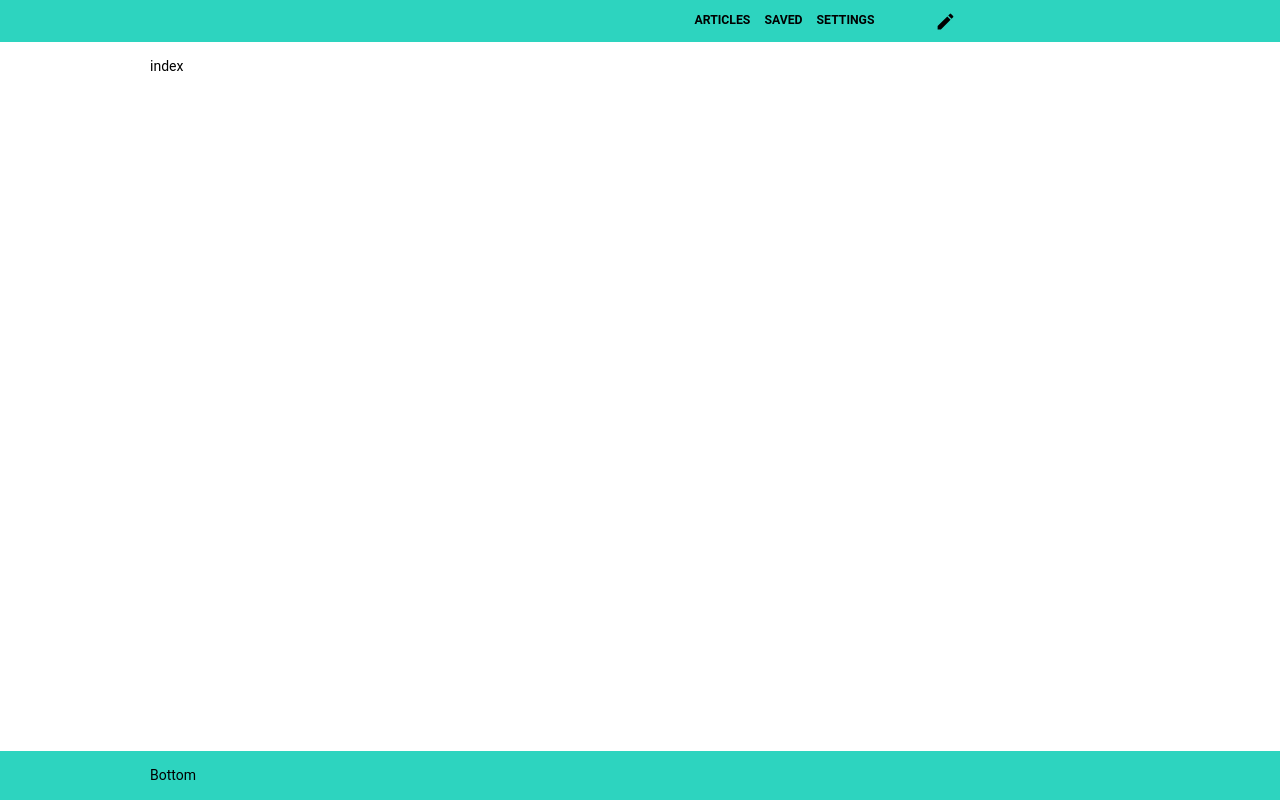
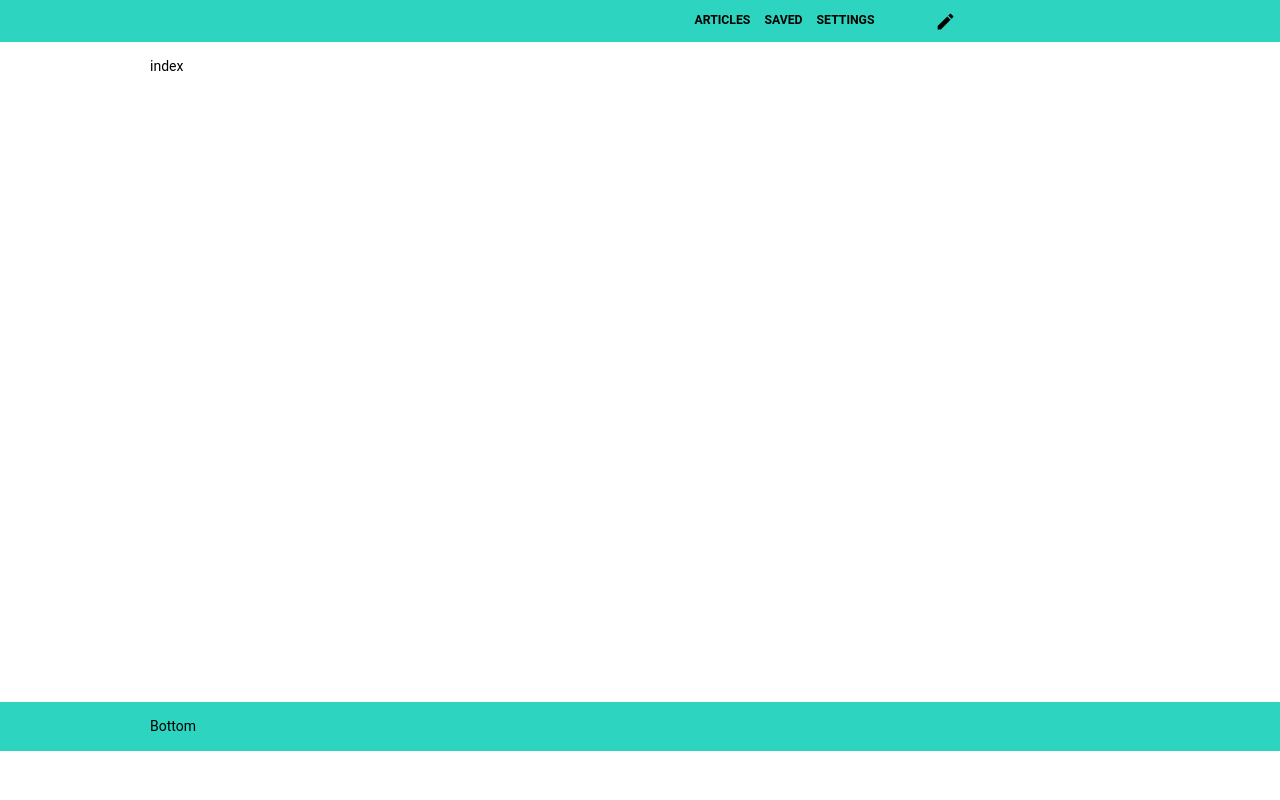
Before and after one commit to mooooburg-dev/articles-web, a Next.js app: page / in a window 1280 px wide. Built offline with nearby package versions, Linux system fonts and the light colour scheme; no server answers.

Commit message:
💄 Bottom UI 변경

```diff
--- a/src/components/Bottom.tsx
+++ b/src/components/Bottom.tsx
@@ -2,8 +2,8 @@ import React from 'react';
 
 export default function Bottom() {
   return (
-    <div className="bottom fixed bottom-0 bg-teal-400 w-full">
-      <div className="inner relative max-w-6xl mx-auto my-auto p-4">Bottom</div>
+    <div className="bottom w-full bg-teal-400">
+      <div className="inner relative mx-auto my-auto max-w-6xl p-4">Bottom</div>
     </div>
   );
 }
```
